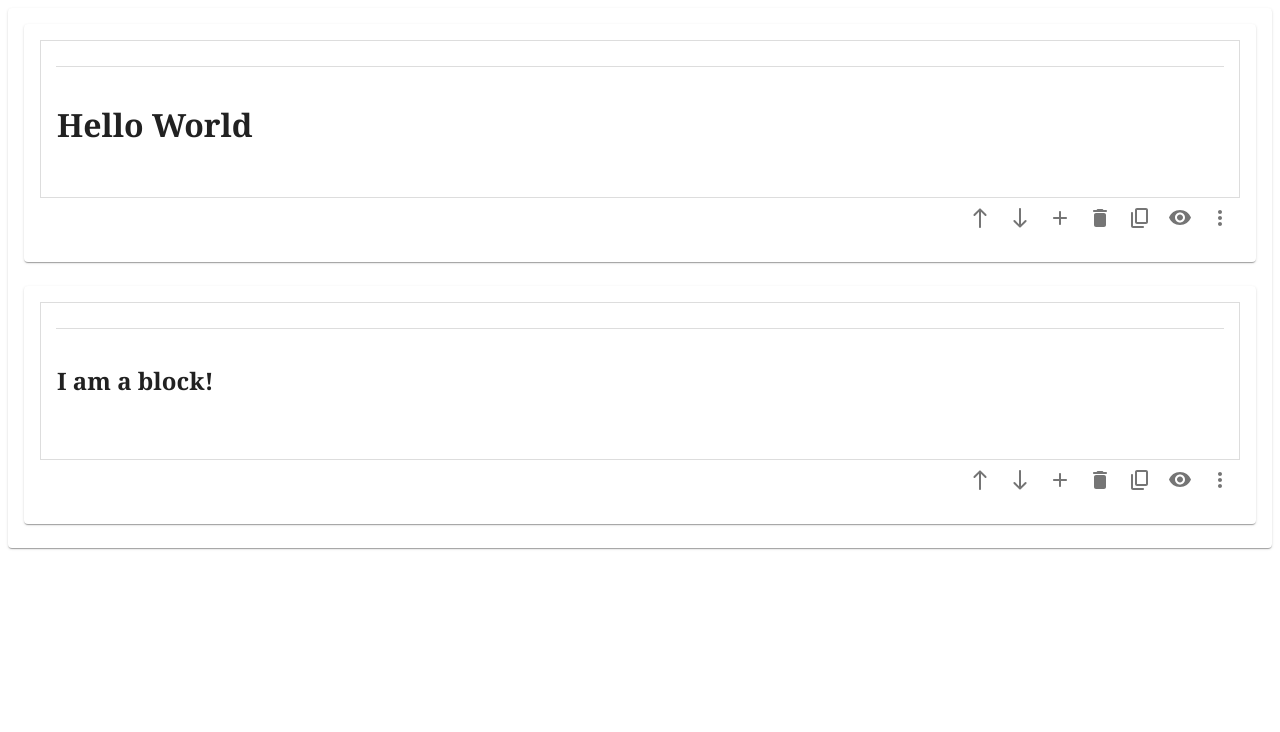
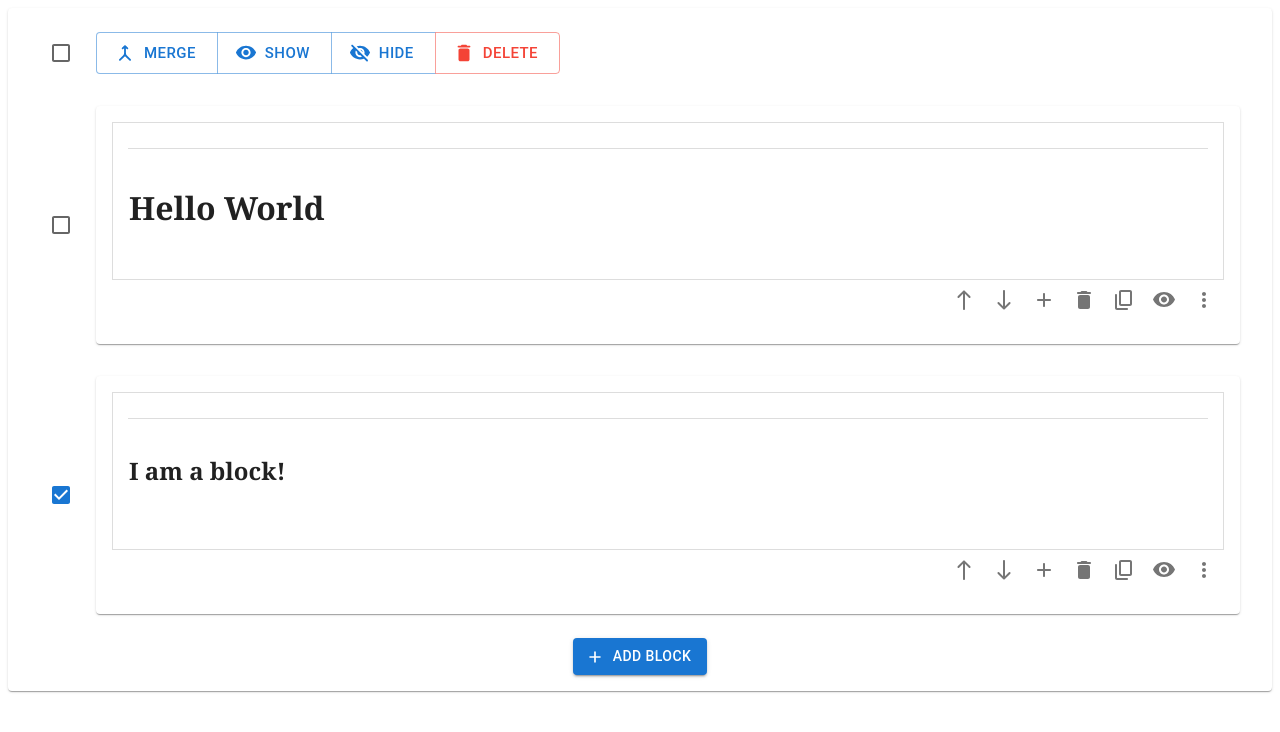
Before and after one commit to Fiona1121/trans-me, a React (Create React App) app in the folder trans-me/: page / in a window 1280 px wide. Shown: the top 732 px of the page. Built offline with nearby package versions, Linux system fonts and the light colour scheme.

Commit message:
Frontend-#7 Finish board operation

```diff
--- a/trans-me/src/containers/main/board/block/index.js
+++ b/trans-me/src/containers/main/board/block/index.js
@@ -117,7 +117,7 @@ export default function Block({ index, id, content, isHidden }) {
   };
 
   return (
-    <Card>
+    <Card sx={{ width: "100%" }}>
       <CardContent>
         <RichEditor content={content} onUpdate={handleBlockUpdate} />
         <Box
--- a/trans-me/src/containers/main/board/index.js
+++ b/trans-me/src/containers/main/board/index.js
@@ -1,12 +1,125 @@
-import { Card, CardContent } from "@mui/material";
-import React from "react";
+import React, { useState } from "react";
+import { useDispatch } from "react-redux";
+
+import {
+  Button,
+  ButtonGroup,
+  Card,
+  Checkbox,
+  List,
+  ListItem,
+  ListItemButton,
+  ListItemIcon,
+} from "@mui/material";
+import MergeRoundedIcon from "@mui/icons-material/MergeRounded";
+import VisibilityOffRoundedIcon from "@mui/icons-material/VisibilityOffRounded";
+import VisibilityRoundedIcon from "@mui/icons-material/VisibilityRounded";
+import DeleteRoundedIcon from "@mui/icons-material/DeleteRounded";
+import AddRoundedIcon from "@mui/icons-material/AddRounded";
 import Block from "./block";
+import {
+  addEmptyBlock,
+  deleteBlocks,
+  hideBlocks,
+  mergeBlocks,
+  showBlocks,
+} from "../../../slices/globalSlice";
 
 export default function Board({ blocks }) {
+  const dispatch = useDispatch();
+  const [selected, setSelected] = useState([1]);
+
+  const handleSelectAll = () => {
+    setSelected((prevSelected) => {
+      if (prevSelected.length === blocks.length) {
+        return [];
+      }
+      return blocks.map((block) => block.id);
+    });
+  };
+
+  const handleSelect = (id) => {
+    if (selected.includes(id)) {
+      setSelected(selected.filter((item) => item !== id));
+    } else {
+      setSelected([...selected, id]);
+    }
+  };
+
+  const handleMergeSelected = () => {
+    dispatch(mergeBlocks({ ids: selected }));
+    setSelected([]);
+  };
+
+  const handleHideSelected = () => {
+    dispatch(hideBlocks({ ids: selected }));
+    setSelected([]);
+  };
+
+  const handleShowSelected = () => {
+    dispatch(showBlocks({ ids: selected }));
+    setSelected([]);
+  };
+
+  const handleDeleteSelected = () => {
+    dispatch(deleteBlocks({ ids: selected }));
+    setSelected([]);
+  };
+
+  const handleAddBlock = () => {
+    dispatch(addEmptyBlock());
+  };
+
   return (
     <Card>
-      <CardContent sx={{ display: "flex", flexDirection: "column", gap: 3 }}>
+      <List>
+        <ListItem key="list-menu">
+          <ListItemButton>
+            <ListItemIcon>
+              <Checkbox
+                checked={selected.length === blocks.length}
+                onChange={handleSelectAll}
+              />
+            </ListItemIcon>
+            <ButtonGroup size="large">
+              <Button
+                startIcon={<MergeRoundedIcon />}
+                onClick={handleMergeSelected}
+              >
+                Merge
+              </Button>
+              <Button
+                startIcon={<VisibilityRoundedIcon />}
+                onClick={handleShowSelected}
+              >
+                Show
+              </Button>
+              <Button
+                startIcon={<VisibilityOffRoundedIcon />}
+                onClick={handleHideSelected}
+              >
+                Hide
+              </Button>
+
+              <Button
+                startIcon={<DeleteRoundedIcon />}
+                onClick={handleDeleteSelected}
+                color="secondary"
+              >
+                Delete
+              </Button>
+            </ButtonGroup>
+          </ListItemButton>
+        </ListItem>
         {blocks.map((block, index) => (
+          <ListItem key={"list-item-" + block.id}>
+            <ListItemButton>
+              <ListItemIcon>
+                <Checkbox
+                  checked={selected.includes(block.id)}
+                  onChange={() => handleSelect(block.id)}
+                />
+              </ListItemIcon>
               <Block
                 key={block.id}
                 index={index}
@@ -14,8 +127,19 @@ export default function Board({ blocks }) {
                 content={block.content}
                 isHidden={block.isHidden}
               />
+            </ListItemButton>
+          </ListItem>
         ))}
-      </CardContent>
+        <ListItem key="list-add" sx={{ justifyContent: "center" }}>
+          <Button
+            variant="contained"
+            startIcon={<AddRoundedIcon />}
+            onClick={handleAddBlock}
+          >
+            Add Block
+          </Button>
+        </ListItem>
+      </List>
     </Card>
   );
 }
--- a/trans-me/src/slices/globalSlice.js
+++ b/trans-me/src/slices/globalSlice.js
@@ -51,6 +51,13 @@ export const globalSlice = createSlice({
     },
     setBlocks: (state, action) => {
       state.blocks = action.payload;
+    },
+    addEmptyBlock: (state, action) => {
+      state.blocks.push({
+        id: nanoid(),
+        content: "",
+        isHidden: false,
+      });
     },
     moveBlockUp: (state, action) => {
       const { id } = action.payload;
@@ -114,6 +121,46 @@ export const globalSlice = createSlice({
       const index = state.blocks.findIndex((block) => block.id === id);
       state.blocks[index].isHidden = !state.blocks[index].isHidden;
     },
+    mergeBlocks: (state, action) => {
+      const { ids } = action.payload;
+      const index = state.blocks.findIndex((block) => block.id === ids[0]);
+      const newBlock = {
+        id: nanoid(6),
+        content: ids
+          .map((id) => state.blocks.find((block) => block.id === id).content)
+          .join(""),
+        isHidden: false,
+      };
+      state.blocks = [
+        ...state.blocks.slice(0, index),
+        newBlock,
+        ...state.blocks.slice(index + ids.length),
+      ];
+    },
+    hideBlocks: (state, action) => {
+      const { ids } = action.payload;
+      state.blocks = state.blocks.map((block) => {
+        if (ids.includes(block.id)) {
+          return { ...block, isHidden: true };
+        } else {
+          return block;
+        }
+      });
+    },
+    showBlocks: (state, action) => {
+      const { ids } = action.payload;
+      state.blocks = state.blocks.map((block) => {
+        if (ids.includes(block.id)) {
+          return { ...block, isHidden: false };
+        } else {
+          return block;
+        }
+      });
+    },
+    deleteBlocks: (state, action) => {
+      const { ids } = action.payload;
+      state.blocks = state.blocks.filter((block) => !ids.includes(block.id));
+    },
     setIsRecording: (state, action) => {
       state.isRecording = action.payload;
     },
@@ -133,6 +180,11 @@ export const {
   deleteBlock,
   duplicateBlock,
   toggleBlockVisibility,
+  mergeBlocks,
+  hideBlocks,
+  showBlocks,
+  deleteBlocks,
+  addEmptyBlock,
 } = globalSlice.actions;
 
 export const selectGlobal = (state) => state.global;
--- a/trans-me/src/theme.js
+++ b/trans-me/src/theme.js
@@ -3,7 +3,7 @@ import { createTheme } from "@mui/material/styles";
 
 const theme = createTheme({
   palette: {
-    primary: {
+    secondary: {
       main: red[500],
     },
   },
```
Lines whose indentation alone changed are shown as unchanged.
